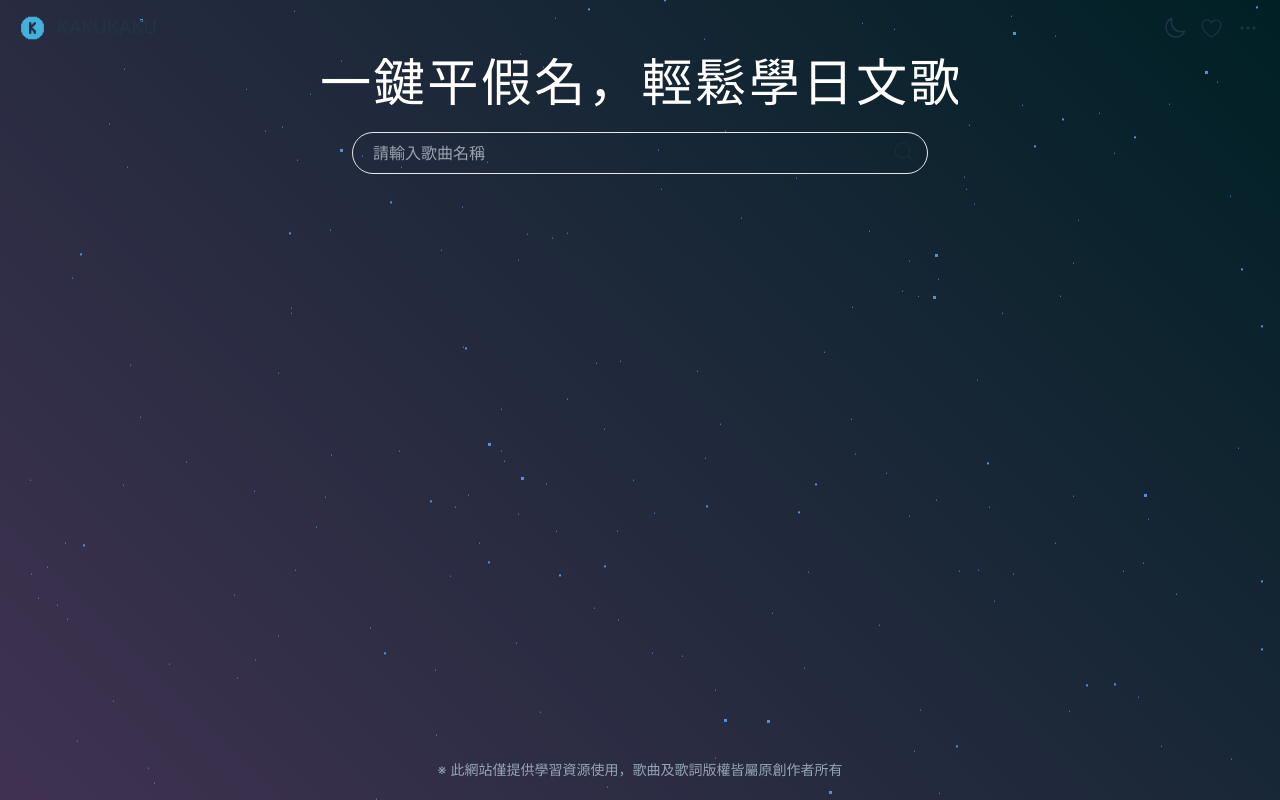
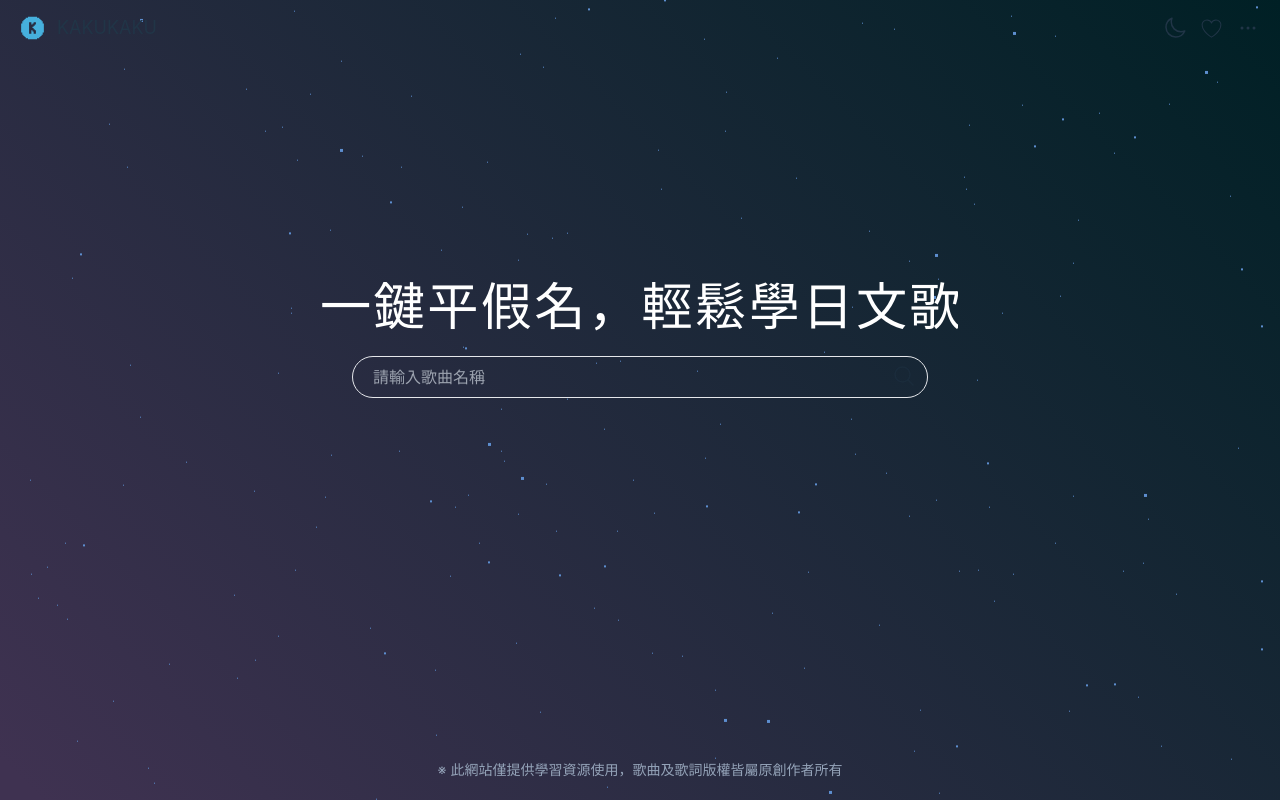
Before and after one commit to seesawjack/KAKUKAKU, a Vue app: page /songlist in a window 1280 px wide. Built offline with nearby package versions, Linux system fonts and the light colour scheme.

Commit message:
202305191352-(1)調整網頁title(2)調整各頁面到header的距離

```diff
--- a/index.html
+++ b/index.html
@@ -4,7 +4,7 @@
     <meta charset="UTF-8" />
     <link rel="icon" type="image/svg+xml" href="/vite.svg" />
     <meta name="viewport" content="width=device-width, initial-scale=1.0" />
-    <title>kakukaku</title>
+    <title>KAKUKAKU</title>
   </head>
   <body>
     <div id="app"></div>
--- a/src/App.vue
+++ b/src/App.vue
@@ -1,7 +1,7 @@
 <template>
   <particle-bg />
   <the-header/>
-  <router-view class="mt-[56px]"></router-view>
+  <router-view class="pt-[56px]"></router-view>
   <the-footer/>
 </template>
 
--- a/src/components/organisms/OrganLyricEdit.vue
+++ b/src/components/organisms/OrganLyricEdit.vue
@@ -1,5 +1,5 @@
 <template>
-  <div class="flex flex-col max-w-[510px] mx-auto mt-24">
+  <div class="flex flex-col max-w-[510px] mx-auto mt-10">
     <div class="relative">
       <atmos-card
         v-if="showCard"
--- a/src/components/organisms/OrganLyricResult.vue
+++ b/src/components/organisms/OrganLyricResult.vue
@@ -104,5 +104,6 @@ watch(()=>global.lyricConfiguration.fixVideo,()=>{
 .fixVideo{
   position: sticky;
   top: 0px;
+  transition:top 250ms ease-in-out;
 }
 </style>
--- a/src/components/organisms/OrganSongList.vue
+++ b/src/components/organisms/OrganSongList.vue
@@ -1,5 +1,5 @@
 <template>
-  <div class="ease-in-out duration-700" :class="[isActive?'mt-14':'mt-72']">
+  <div class="ease-in-out duration-700" :class="[isActive?'':'mt-56']">
     <div
       class="w-[640px] h-[56px] overflow-hidden mb-5 mx-auto"
       :class="disappear"
```
